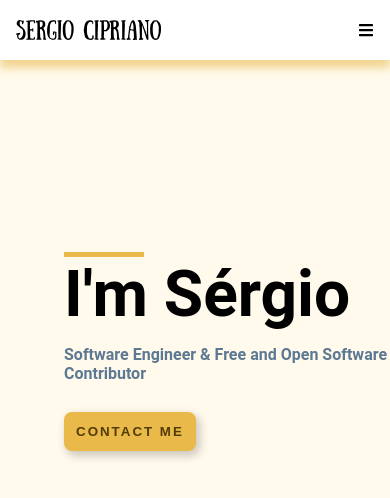
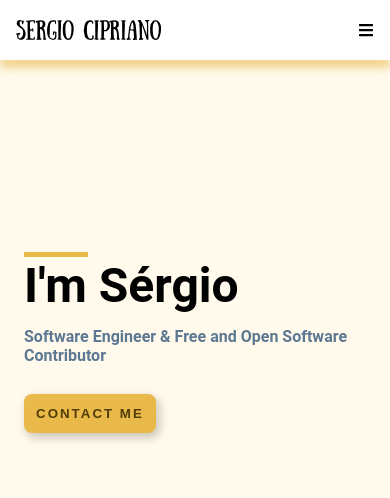
Before and after one commit to sergiosacj/sergiosacj, a React (Create React App) app: page / in a window 390 px wide. Shown: the top 498 px of the page. Built offline with nearby package versions, Linux system fonts and the light colour scheme.

Commit message:
Add media query and improve existing ones

```diff
--- a/src/components/Hero/index.scss
+++ b/src/components/Hero/index.scss
@@ -91,8 +91,24 @@ $hero-top-margin: 12em;
   .hero {
     height: 40vh;
     .hero-center {
-      margin: auto;
       margin-top: 5em;
+      .hero-info {
+        margin-left: 1.5em;
+        margin-right: 1.5em;
+
+        h1 {
+          font-size: 3em;
+        }
+
+        .underline {
+          @include underline(
+            4em,
+            0.3em,
+            $secondary-color,
+            center
+          );
+        }
+      }
       .hero-img::before {
         display: none;
       }
--- a/src/components/Navbar/index.scss
+++ b/src/components/Navbar/index.scss
@@ -80,11 +80,12 @@
     display: grid;
     grid-template-rows: repeat(5, 1fr);
     background-color: $navbar-background;
+    padding-bottom: 10px;
 
     .responsive-link {
       @extend %format-text;
-      height: 40px;
-      padding-top: 20px;
+      padding-top: 10px;
+      padding-bottom: 10px;
       padding-left: 20px;
       transition: all 1s;
       cursor: pointer;
--- a/src/pages/About/index.scss
+++ b/src/pages/About/index.scss
@@ -62,3 +62,13 @@ $width-max-size: 1000px;
     }
   }
 }
+
+@media only screen and (max-width: 900px) {
+  .container {
+    .about-me {
+      .description {
+        font-size: 1em;
+      }
+    }
+  }
+}
```
